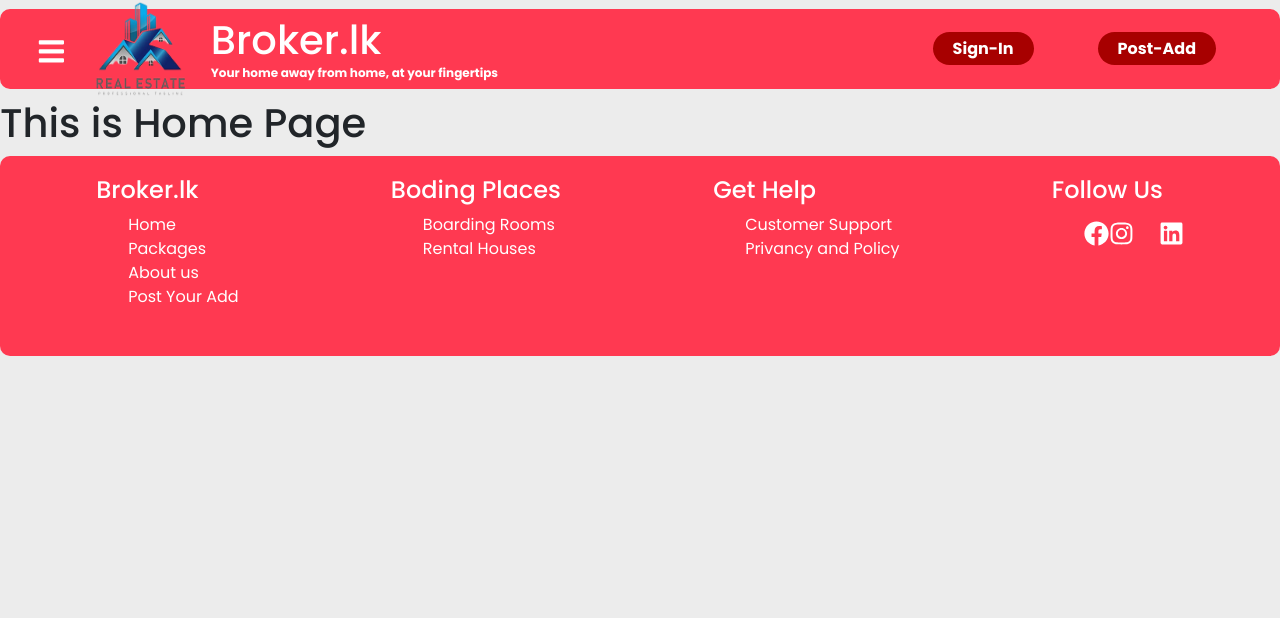
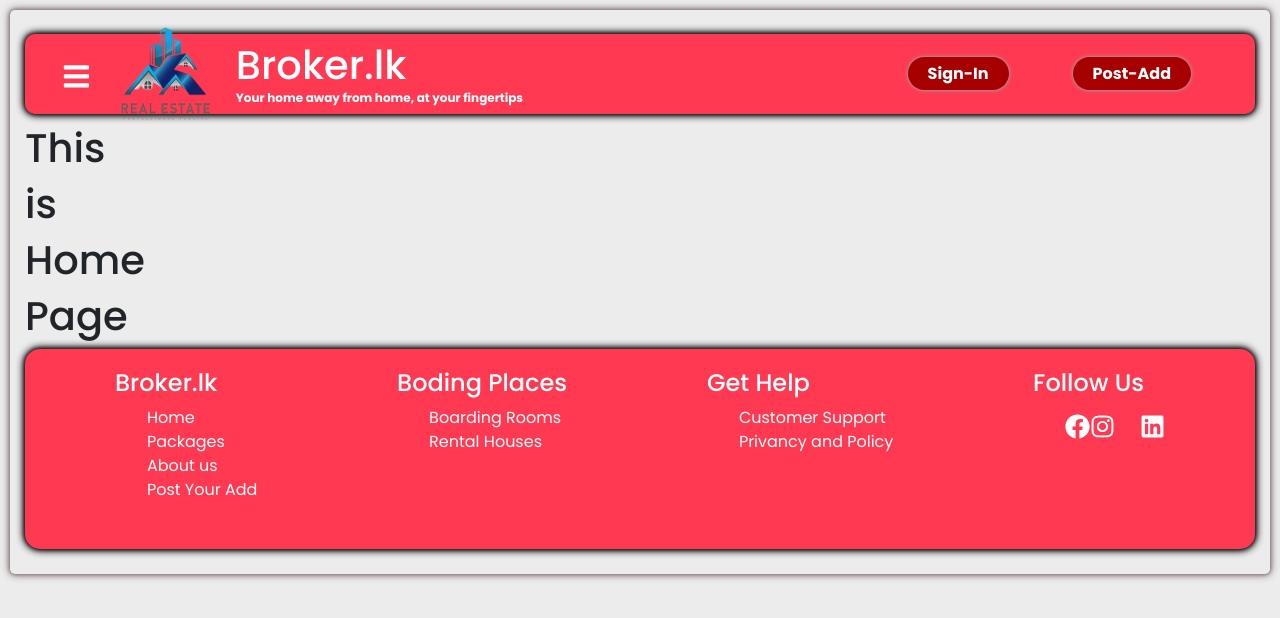
Before and after one commit to Bhanuka-Ekanayaka/BrokerLK-Group-Project, a React (Create React App) app in the folder frontend/: page / in a window 1280 px wide. Shown: the top 618 px of the page. Built offline with nearby package versions, Linux system fonts and the light colour scheme; some icons are missing.

Commit message:
Final Navbar and Footer

```diff
--- a/frontend/src/Components/Child/Footer/footerstyle.css
+++ b/frontend/src/Components/Child/Footer/footerstyle.css
@@ -24,7 +24,10 @@ footer{
     background-color: var(--mainColor);
     color:var(--textColor);
     border-radius: 10px;
-
+    border-radius: 15px;
+    box-shadow: 0px 0px 4px rgb(6, 6, 6),
+    0px 0px 8px rgb(9, 9, 9),
+    0px 0px 8px rgb(33, 32, 32);
 }
 
 .foot-container{
--- a/frontend/src/Components/Child/NavBar/MenuBar.js
+++ b/frontend/src/Components/Child/NavBar/MenuBar.js
@@ -1,23 +1,47 @@
-const MenuBar = ({navRef}) => {
+import { MdAssignmentInd} from "react-icons/md";
+import { IoMdHome,IoIosAlert } from "react-icons/io";
+import { LuPackageOpen } from "react-icons/lu";
+
+
+
+const MenuBar = ({ navRef }) => {
     return (
         <div className="menubar" ref={navRef}>
             <ul>
-                <li><a href='/login'>Sign-In</a></li>
+                <li>
+                    <div className="menubar-Signin">
+                        <a href='/' id="logo_imge"><MdAssignmentInd></MdAssignmentInd></a>
+                        <a href='/login'>Sign-In</a>
+                    </div>
+                </li>
             </ul>
             <ul>
-                <li><a href='/'>Post-Add</a></li>
+                <li>
+                    <div className="menubar_content">
+                        <a href='/' id="logo_imge"><IoMdHome></IoMdHome></a>
+                        <a href='/' >Home</a>
+                    </div>
+                </li>
             </ul>
             <ul>
-                <li><a href='/'>Home</a></li>
+                <li>
+                    <div className="menubar_content">
+                        <a href='/' id="logo_imge"><LuPackageOpen></LuPackageOpen></a>
+                        <a href='/packages' >Packages</a>
+                    </div>
+                </li>
             </ul>
             <ul>
-                <li><a href='/packages'>Packages</a></li>
+                <li>
+                    <div className="menubar_content">
+                        <a href='/' id="logo_imge"><IoIosAlert></IoIosAlert></a>
+                        <a href='/about' >About</a>
+                    </div>
+                </li>
             </ul>
-            <ul>
-                <li><a href='/about'>About Us</a></li>
-            </ul>
+
         </div>
-     );
+    );
 }
 
 export default MenuBar;
--- a/frontend/src/Components/Child/NavBar/Navbar.css
+++ b/frontend/src/Components/Child/NavBar/Navbar.css
@@ -6,6 +6,21 @@
     box-sizing: border-box;/*height and padding inlcuded the height and width*/
     font-family:"Poppins", sans-serif;
 }
+
+html{
+    width: auto;
+    height: auto;
+    margin: 10px; /* Space from this element (entire page) and others*/
+    padding: 15px; /*space from content and border*/
+    box-shadow: 0px 0px 4px #686767,
+                0px 0px 8px #a19090,
+                0px 0px 8px #b4a1a1;
+    display: block;
+    overflow:hidden;
+    border-radius: 5px;
+
+}
+
 
 :root{
     --mainColor:#FF3951;
@@ -22,9 +37,13 @@ header{
     justify-content: space-between;
     height:80px;
     padding: 0 2rem;/*top and bootom margin is 0 and left and right margin is 2rem*/
-    background-color: var(--mainColor);
+    background: var(--mainColor);
     color:var(--textColor);
     border-radius: 10px;
+    box-shadow: 0px 0px 4px rgb(6, 6, 6),
+    0px 0px 8px rgb(9, 9, 9),
+    0px 0px 8px rgb(33, 32, 32);
+
 }
 
 .title-content{
@@ -55,6 +74,9 @@ nav a{
     padding: 5px 20px;
     background-color: #A70000;
     border-radius: 20px;
+    box-shadow: 0px 0px 1px #a6a6a6,
+                0px 0px 2px #989898,
+                0px 0px 4px #a4a3a3;
 }
 
 nav a:hover{
@@ -87,14 +109,40 @@ header img{
 
 
 .menubar{
+    margin:0 25px;
     position: absolute;
     padding:  0 1rem;
     width:20%;
     height: 80vh;
-    background-color: var(--secondaryColor);
+    background-color: var(--mainColor);
     transition: all 1.5s;
     left: -100%;
-    border-radius: 5px;
+    border-radius: 15px;
+    box-shadow: 0px 0px 4px rgb(6, 6, 6),
+    0px 0px 8px rgb(9, 9, 9),
+    0px 0px 8px rgb(33, 32, 32);
+}
+
+.menubar .menubar-Signin{
+    padding: 2px 0;
+    display: flex;
+    align-items: center;
+    justify-content:center;
+    color:var(--textColor);
+}
+
+.menubar .menubar_content{
+    padding: 1px 0;
+    display: flex;
+    align-items: center;
+    justify-content: flex-start;
+    color: var(--textColor);
+}
+
+#logo_imge{
+    background-color: transparent;
+    box-shadow: none;
+    font-size: 45px;
 }
 
 .menubar.active{
@@ -111,18 +159,19 @@ header img{
     list-style-type: none;
 }
 
-.menubar ul li a{
+.menubar ul li  a{
     text-decoration: none;
+    margin: 5px 0px;
     display: block;
-    padding: 5px 1px;
+    padding: 5px 5px;
     border-radius: 6px;
-    background-color:  var(--ButtonBackground);
+    background-color:  var(--mainColor);
     color: var(--textColor);
 }
 
 .menubar ul li a:hover{
     color: var(--textColor);
-    background: black;
+    font-weight: bolder;
 }
 
 
--- a/frontend/src/Components/Home/Home.js
+++ b/frontend/src/Components/Home/Home.js
@@ -2,6 +2,8 @@
 import {useRef} from 'react';
 import NavBar from '../Child/NavBar/NavBar';
 import Footer from '../Child/Footer/Footer';
+
+
 
 const Home = () => {
   const navRef = useRef();
@@ -13,7 +15,10 @@ const Home = () => {
   return (
           <>
             <NavBar navRef={navRef} showNavBar={showNavbar}></NavBar>
-            <h1>This is Home Page</h1>
+                  <h1>This</h1>
+                  <h1>is</h1>
+                  <h1>Home</h1>
+                  <h1>Page</h1>
             <Footer></Footer>
           </>
    );
--- a/frontend/src/index.css
+++ b/frontend/src/index.css
@@ -0,0 +1,13 @@
+/*custom scroll Bar Changing*/
+
+::-webkit-scrollbar{
+    width:15px;
+}
+
+::-webkit-scrollbar-track{
+    background-color: black;
+}
+
+::-webkit-scrollbar-thumb{
+    background: linear-gradient(#A70000,#FFFFFF);
+}
```
